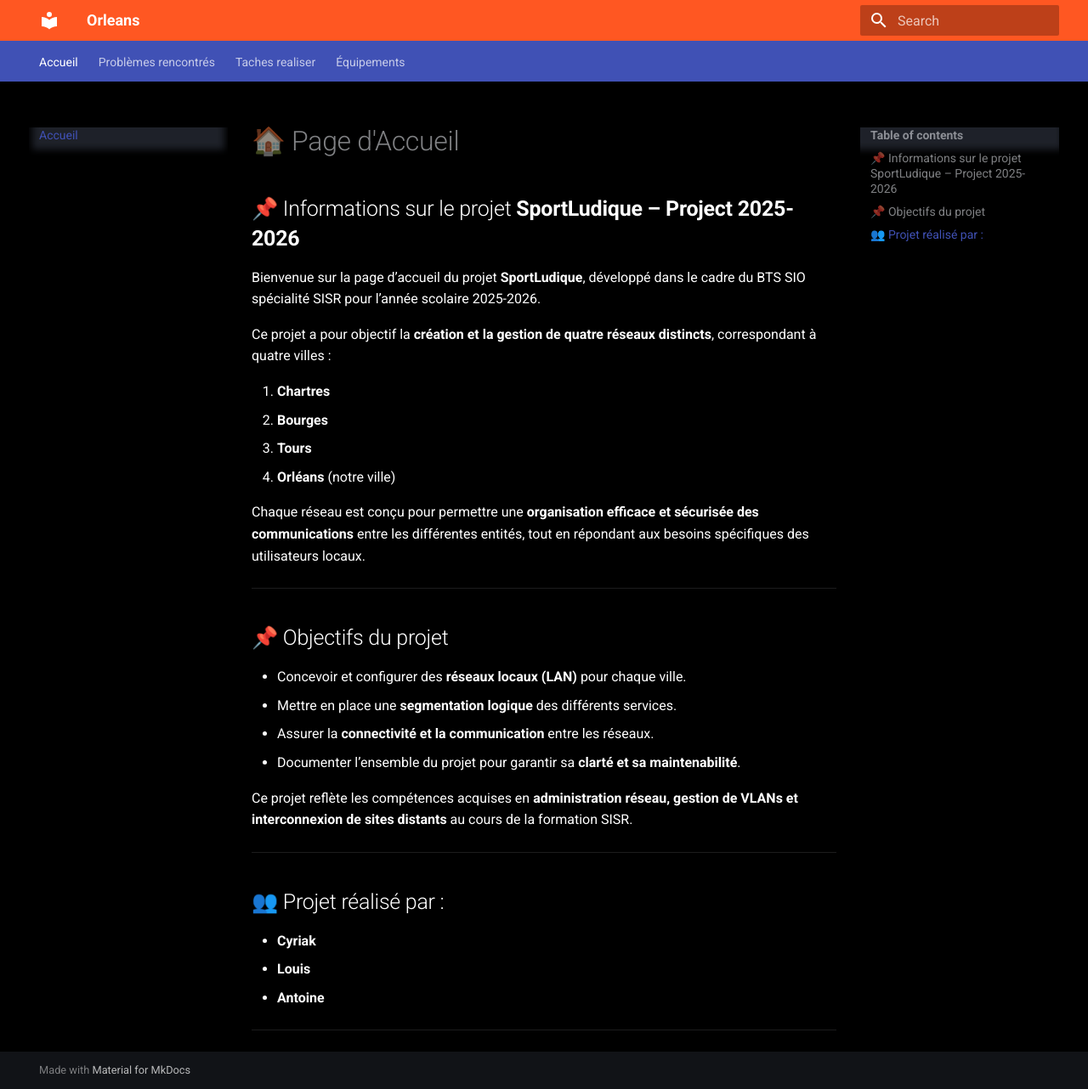
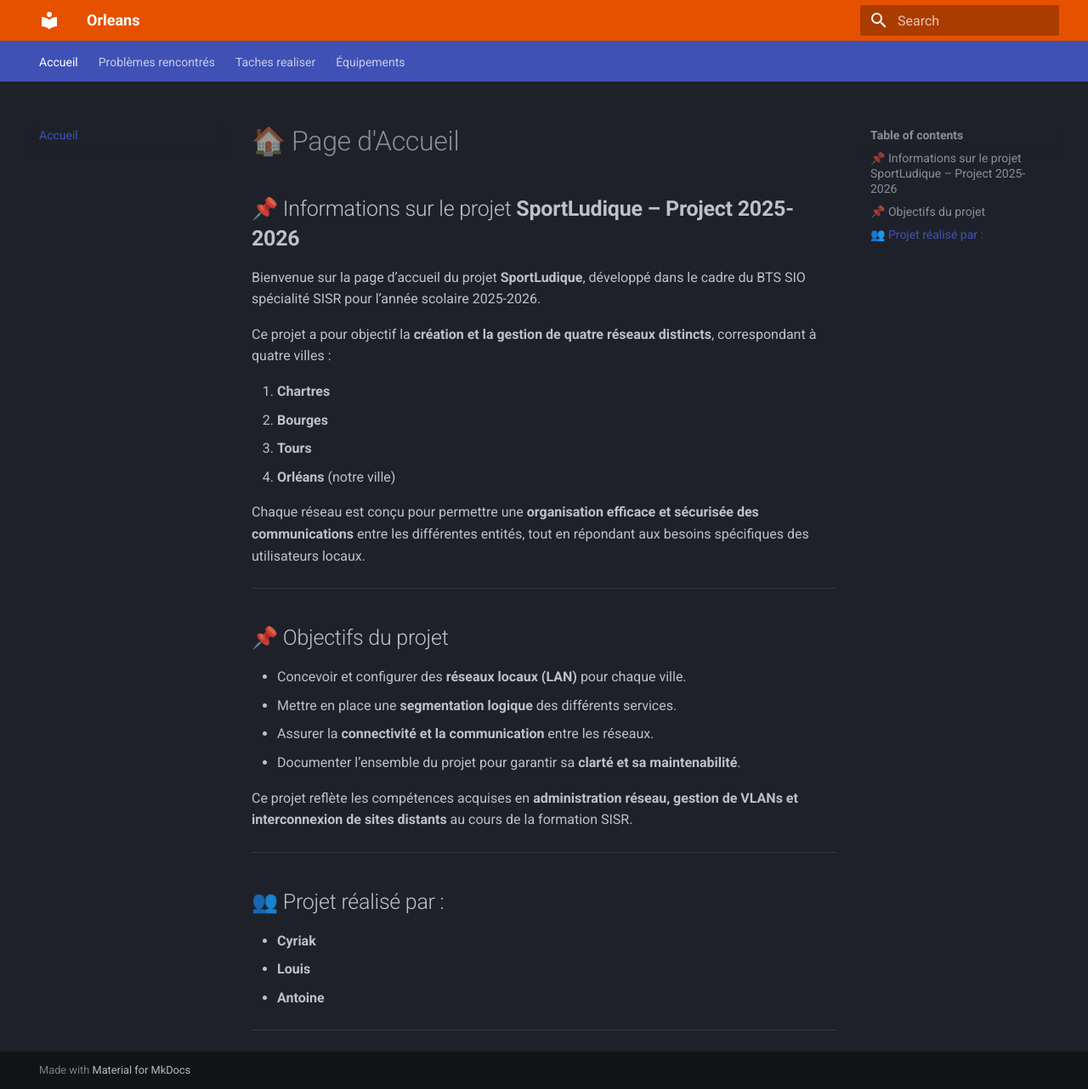
Before and after one commit to XolA-max/gp-orleans-sportludique2025-2026, an MkDocs documentation site: the page built from docs/index.md, in a window 1280 px wide and 1282 px high. Shown: the whole window at 85% size. Built offline with MkDocs 1.6.1 and Material for MkDocs 9.7.7, drawn with Linux system fonts in a browser that asks for light colours.

Commit message:
Update overrides.css

```diff
--- a/docs/overrides.css
+++ b/docs/overrides.css
@@ -1,15 +1,15 @@
+/* Bandeau du haut (header / navbar) en vrai orange foncé */
+.md-header {
+    background-color: #E65100 !important;  /* Orange foncé profond */
+}
 
-.md-content, .md-main {
-    background-color: #000000 !important;
+/* Boutons primaires assortis */
+.md-button.md-button--primary {
+    background-color: #E65100 !important;
     color: #FFFFFF !important;
 }
 
-
-.md-header {
-    background-color: #FF5722 !important;  /* Orange foncé */
-}
-
-
+/* Liens dans la navbar */
 .md-header nav a {
     color: #FFFFFF !important;
 }
```
